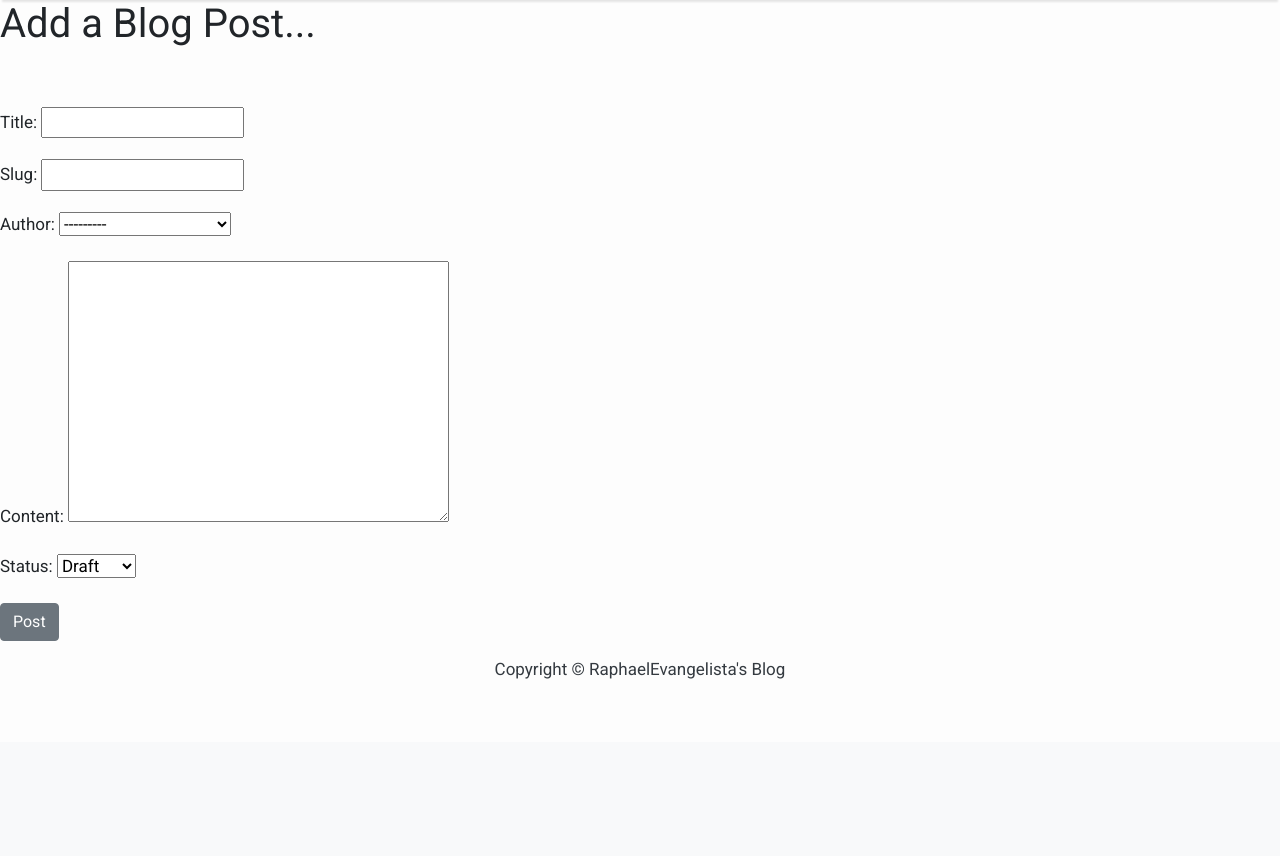
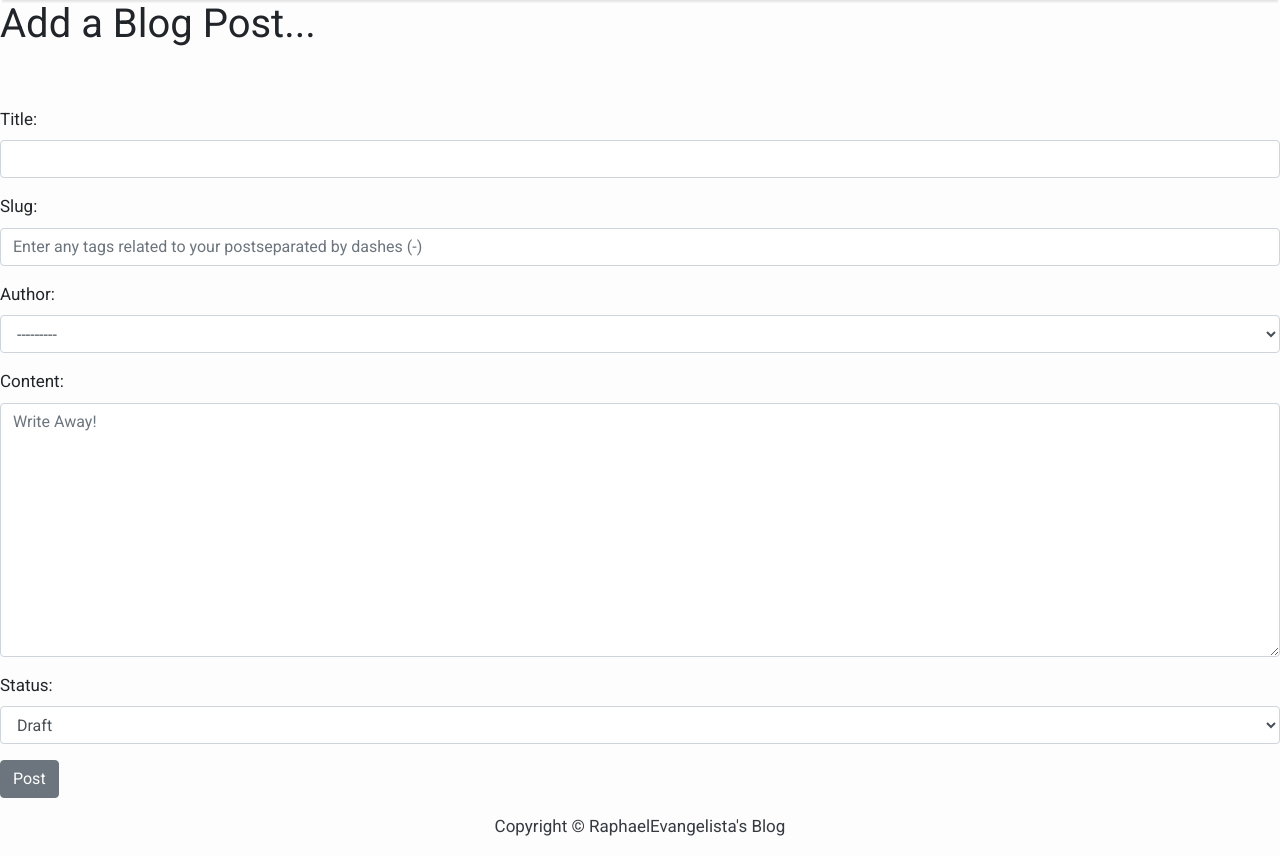
Before and after one commit to skythepoppy/user-blog-app, a Django app: page /add_post/ in a window 1280 px wide. Shown: the part 58-914 px from the top of the page. Before the commit the page ends 737 px from the top, so only its background shows below. Run offline with Django 4.2, Linux system fonts and the light colour scheme; data comes from the database, SQL or seed files in the repository; some libraries are stand-ins or nearby versions.

Commit message:
styled add post page

```diff
--- /dev/null
+++ b/mysite/myblog/forms.py
@@ -0,0 +1,17 @@
+from django import forms as f
+from .models import Post
+
+class PostForm(f.ModelForm):
+
+    class Meta:
+        model = Post
+        fields = '__all__'
+
+        widgets = {
+            'title': f.TextInput(attrs={'class':'form-control'}),
+            'slug': f.TextInput(attrs={'class': 'form-control', 'placeholder':'Enter any tags related to your post'
+                                                                              'separated by dashes (-)'}),
+            'author': f.Select(attrs={'class': 'form-control'}),
+            'content': f.Textarea(attrs={'class': 'form-control', 'placeholder': 'Write Away!'}),
+            'status': f.Select(attrs={'class': 'form-control'}),
+        }
--- a/mysite/myblog/views.py
+++ b/mysite/myblog/views.py
@@ -1,6 +1,7 @@
 from django.shortcuts import render
 from django.views import generic
 from .models import Post
+from .forms import PostForm
 
 class PostList(generic.ListView):
     queryset = Post.objects.filter(status=1).order_by("-created_on")
@@ -12,5 +13,5 @@ class PostDetail(generic.DetailView):
 
 class AddPost(generic.CreateView):
     model = Post
+    form_class = PostForm
     template_name = "add_post.html"
-    fields='__all__'
--- a/mysite/users/templates/registration/login.html
+++ b/mysite/users/templates/registration/login.html
@@ -19,7 +19,7 @@
 </style>
 <h1>Login...</h1>
 <br/><br/>
-
+<body>
 <div class="form-group">
     <form method="POST">
         {% csrf_token %}
@@ -29,5 +29,5 @@
         </button>
     </form>
 </div>
-
+</body>
 {% endblock content %}
```
